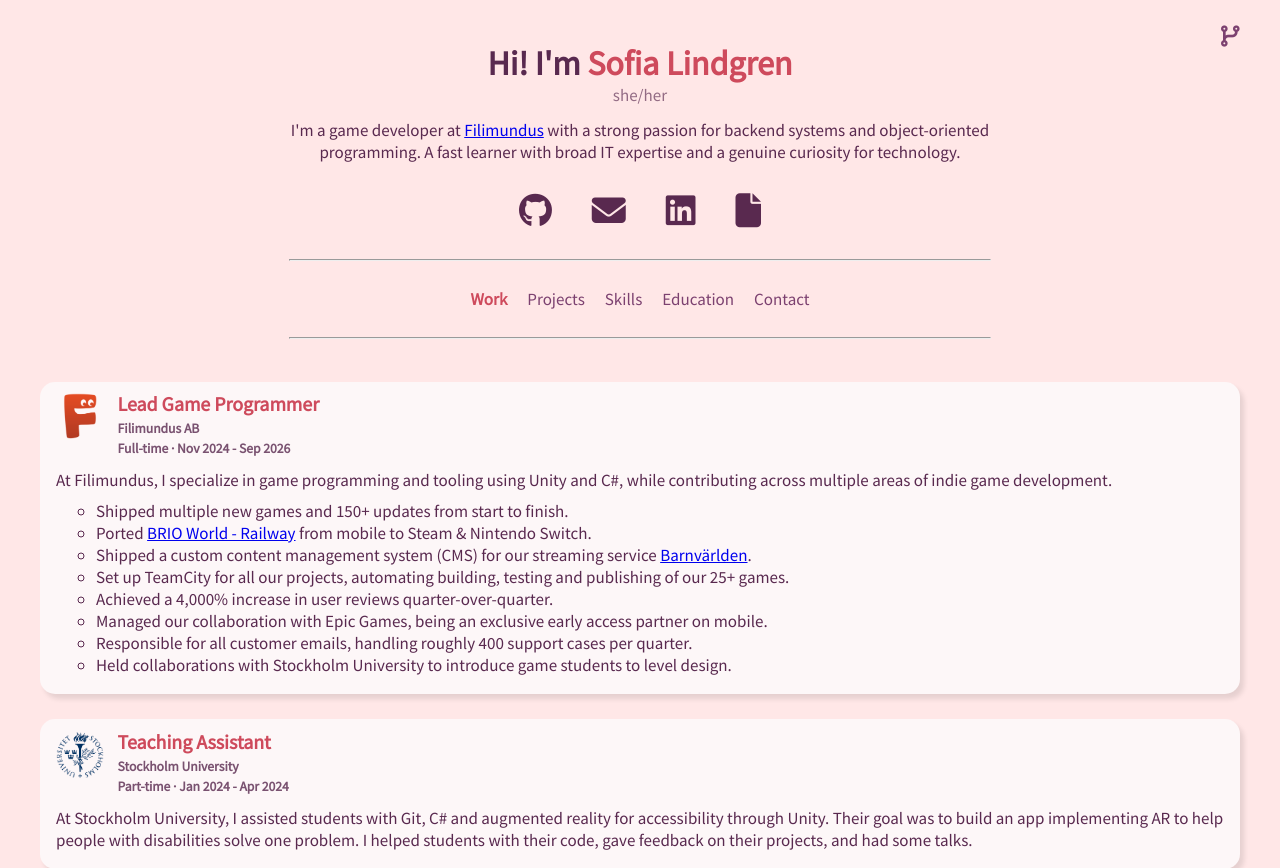
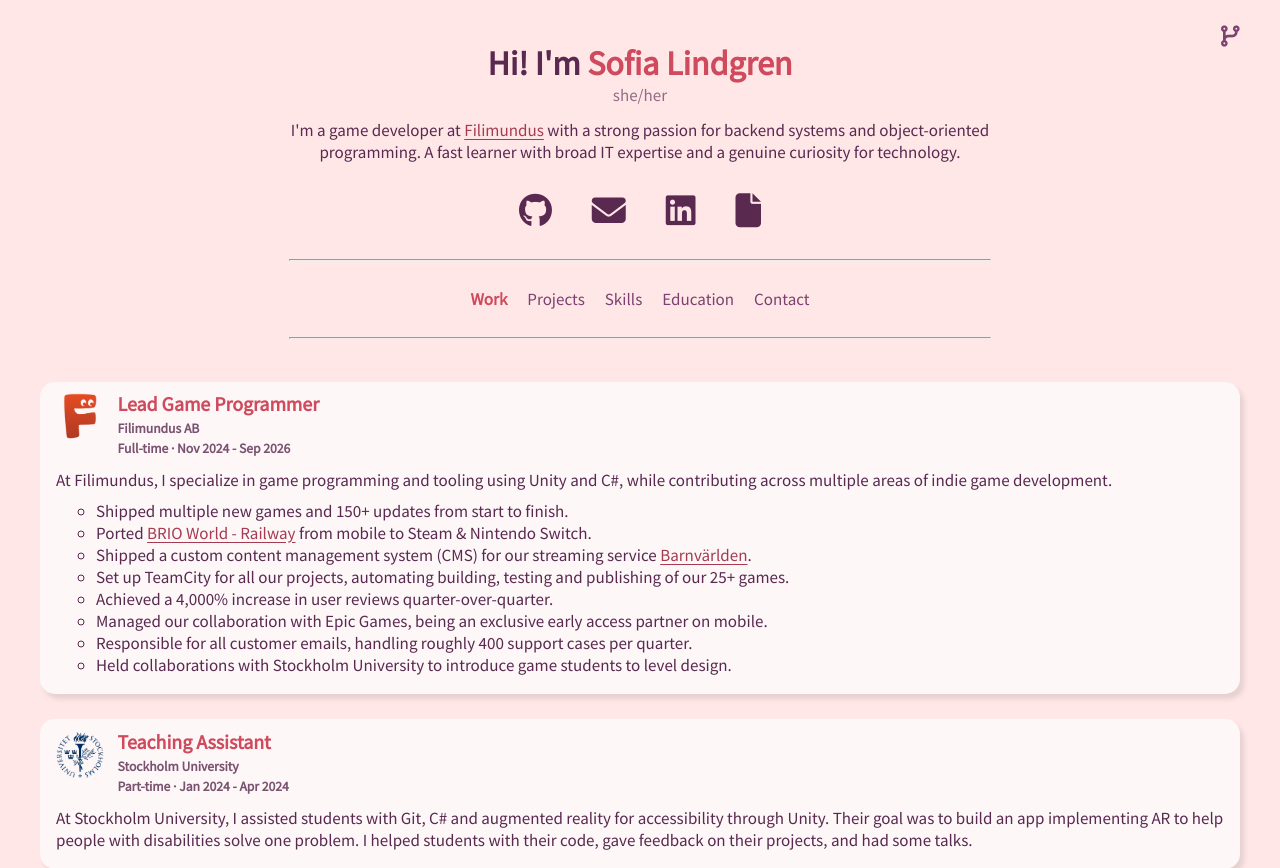
Before and after one commit to salmonslay/kiwi, a Node server app: page / in a window 1280 px wide. Shown: the top 868 px of the page. Run offline with Node 20, Linux system fonts and the light colour scheme; some libraries are stand-ins or nearby versions.

Commit message:
Update some colors

```diff
--- a/public/style/colors.scss
+++ b/public/style/colors.scss
@@ -8,3 +8,8 @@
 $color-engine: #41CFD9;
 $color-language: #A541D9;
 $color-framework: #546BF0;
+
+$link-color: #A63A50;
+$link-hover-color: #8B2E42;
+$link-active-color: #6E2233;
+$link-visited-color: #6D4C5B;
--- a/public/style/global.scss
+++ b/public/style/global.scss
@@ -20,3 +20,24 @@
 .no-margin {
   margin: 0 !important;
 }
+
+a {
+  color: $link-color;
+  text-decoration: underline;
+  text-underline-offset: 3px;
+  transition: color 0.2s ease, text-decoration-color 0.2s ease;
+
+  &:hover,
+  &:focus {
+    color: $link-hover-color;
+    text-decoration-color: $link-hover-color;
+  }
+
+  &:active {
+    color: $link-active-color;
+  }
+
+  &:visited {
+    color: $link-visited-color;
+  }
+}
--- a/public/style/sajber.me.css
+++ b/public/style/sajber.me.css
@@ -268,6 +268,23 @@
 
 .no-margin {
   margin: 0 !important;
+}
+
+a {
+  color: #A63A50;
+  text-decoration: underline;
+  text-underline-offset: 3px;
+  transition: color 0.2s ease, text-decoration-color 0.2s ease;
+}
+a:hover, a:focus {
+  color: #8B2E42;
+  text-decoration-color: #8B2E42;
+}
+a:active {
+  color: #6E2233;
+}
+a:visited {
+  color: #6D4C5B;
 }
 
 html {
```
Also changed, not shown: 1 other file.
